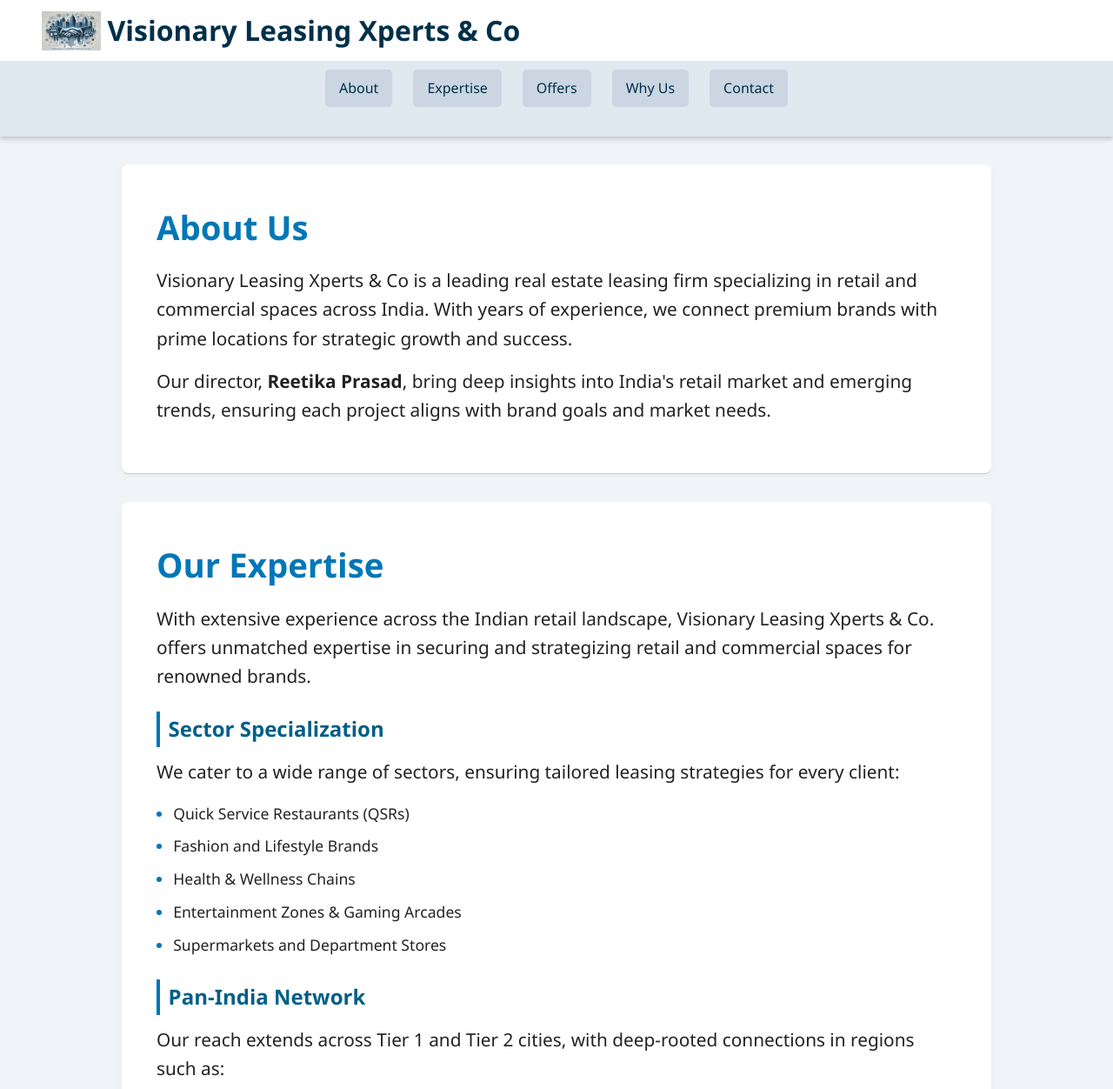
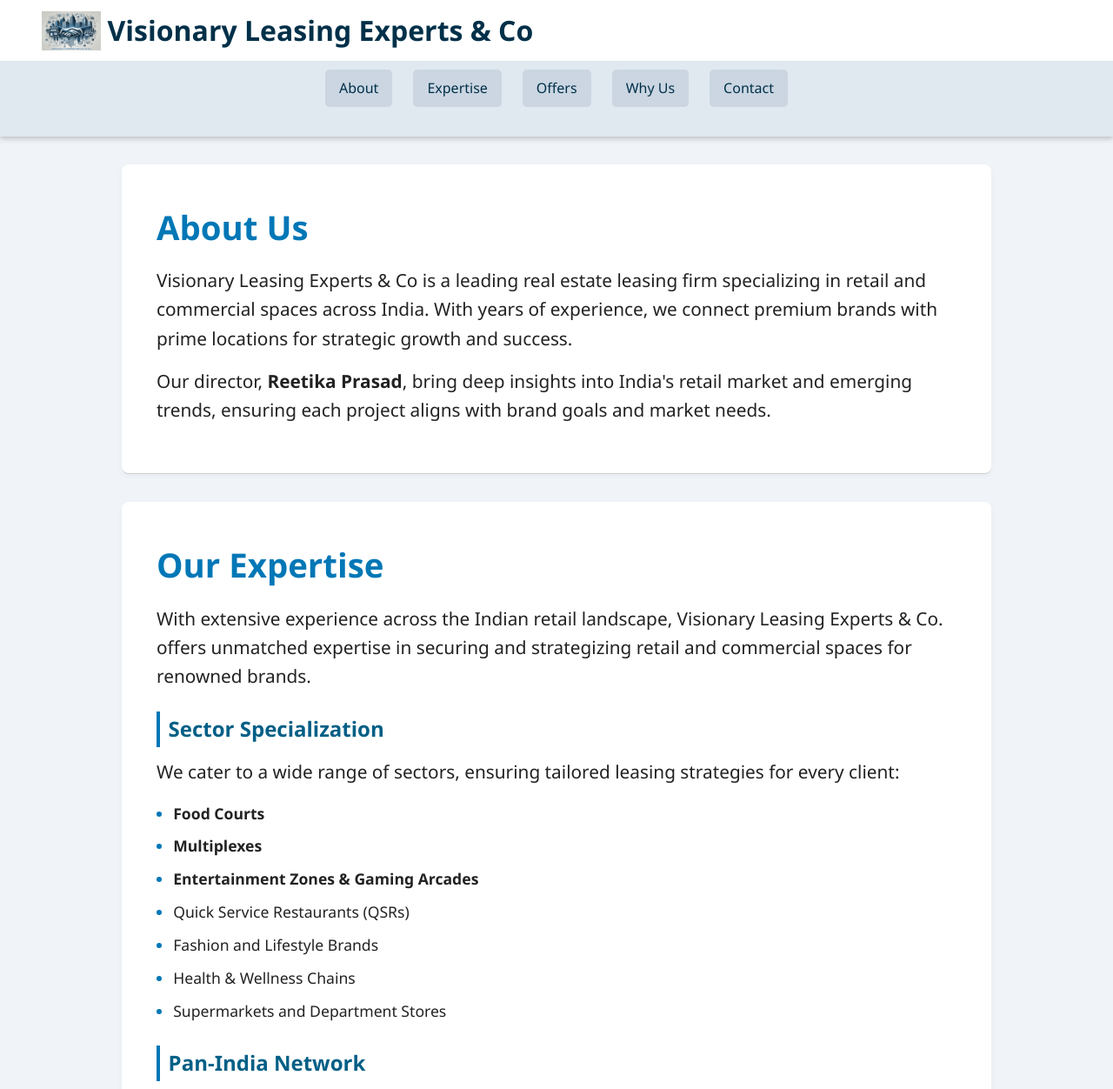
Before and after one commit to AvishiRoy/Visionary-Leasing-Experts-Co, a plain HTML site: page index.html in a window 1280 px wide. Shown: the top 1252 px of the page at 87% size. Drawn offline with Linux system fonts and the light colour scheme.

Commit message:
Add files via upload

```diff
--- a/index.html
+++ b/index.html
@@ -3,18 +3,18 @@
 <head>
   <meta charset="UTF-8" />
   <meta name="viewport" content="width=device-width, initial-scale=1.0, maximum-scale=1.0, user-scalable=no"/>
-  <meta name="description" content="Visionary Leasing Xperts & Co - Leading real estate leasing firm specializing in retail and commercial spaces across India">
+  <meta name="description" content="Visionary Leasing Experts & Co - Leading real estate leasing firm specializing in retail and commercial spaces across India">
   <meta name="keywords" content="real estate, leasing, retail, commercial, India, property, Reetika Prasad">
   <meta name="author" content="Visionary Leasing Xperts & Co">
   <meta name="theme-color" content="#0077b6">
-  <title>Visionary Leasing Xperts & Co</title>
+  <title>Visionary Leasing Experts & Co</title>
   <link rel="stylesheet" href="style.css" />
 </head>
 <body>
   <div class="navbar-container">
   <div class="header-container">
     <img src="logo/logo.png" class="logo" />
-    <h1 class="brand-name">Visionary Leasing Xperts & Co</h1>
+    <h1 class="brand-name">Visionary Leasing Experts & Co</h1>
   </div>
 
   <nav class="navbar">
@@ -32,22 +32,25 @@
 
   <section id="about">
     <h2>About Us</h2>
-    <p>Visionary Leasing Xperts & Co is a leading real estate leasing firm specializing in retail and commercial spaces across India. With years of experience, we connect premium brands with prime locations for strategic growth and success.</p>
+    <p>Visionary Leasing Experts & Co is a leading real estate leasing firm specializing in retail and commercial spaces across India. With years of experience, we connect premium brands with prime locations for strategic growth and success.</p>
     <p>Our director, <strong>Reetika Prasad</strong>, bring deep insights into India's retail market and emerging trends, ensuring each project aligns with brand goals and market needs.</p>
   </section>
 
   <section id="expertise">
     <h2>Our Expertise</h2>
-    <p>With extensive experience across the Indian retail landscape, Visionary Leasing Xperts & Co. offers unmatched expertise in securing and strategizing retail and commercial spaces for renowned brands.</p>
+    <p>With extensive experience across the Indian retail landscape, Visionary Leasing Experts & Co. offers unmatched expertise in securing and strategizing retail and commercial spaces for renowned brands.</p>
 
     <h3>Sector Specialization</h3>
     <p>We cater to a wide range of sectors, ensuring tailored leasing strategies for every client:</p>
     <ul>
-      <li>Quick Service Restaurants (QSRs)</li>
+      <li> <strong> Food Courts </strong> </li>
+      <li> <strong> Multiplexes </strong> </li>
+      <li> <strong> Entertainment Zones & Gaming Arcades </strong> </li>
+      <li> Quick Service Restaurants (QSRs) </li>
       <li>Fashion and Lifestyle Brands</li>
       <li>Health & Wellness Chains</li>
-      <li>Entertainment Zones & Gaming Arcades</li>
       <li>Supermarkets and Department Stores</li>
+
     </ul>
 
     <h3>Pan-India Network</h3>
@@ -71,6 +74,11 @@
       <li>Brand Factory</li>
       <li>The Black Coffee Café</li>
       <li>Starbucks India</li>
+      <li>Haldiram's</li>
+      <li>Pizza Hut</li>
+      <li>Dominos</li>
+      <li>BTW India</li>
+      <li>Giani's</li>
     </ul>
 
     <h3>Developer & Landlord Network</h3>
@@ -109,7 +117,7 @@
   </section>
 
   <footer>
-    <p>&copy; 2025 Visionary Leasing Xperts & Co. All rights reserved.</p>
+    <p>&copy; 2025 Visionary Leasing Experts & Co. All rights reserved.</p>
   </footer>
 </body>
 </html>
--- a/style.css
+++ b/style.css
@@ -121,6 +121,7 @@ h3 {
 
 /* Sections */
 section {
+  scroll-margin-top: 120px; /* Adjust this if your navbar height changes */
   padding: 1.5rem 1rem; /* Reduced padding for mobile */
   max-width: 100%; /* Full width on mobile */
   margin: 1rem 0.5rem; /* Reduced margins */
```
